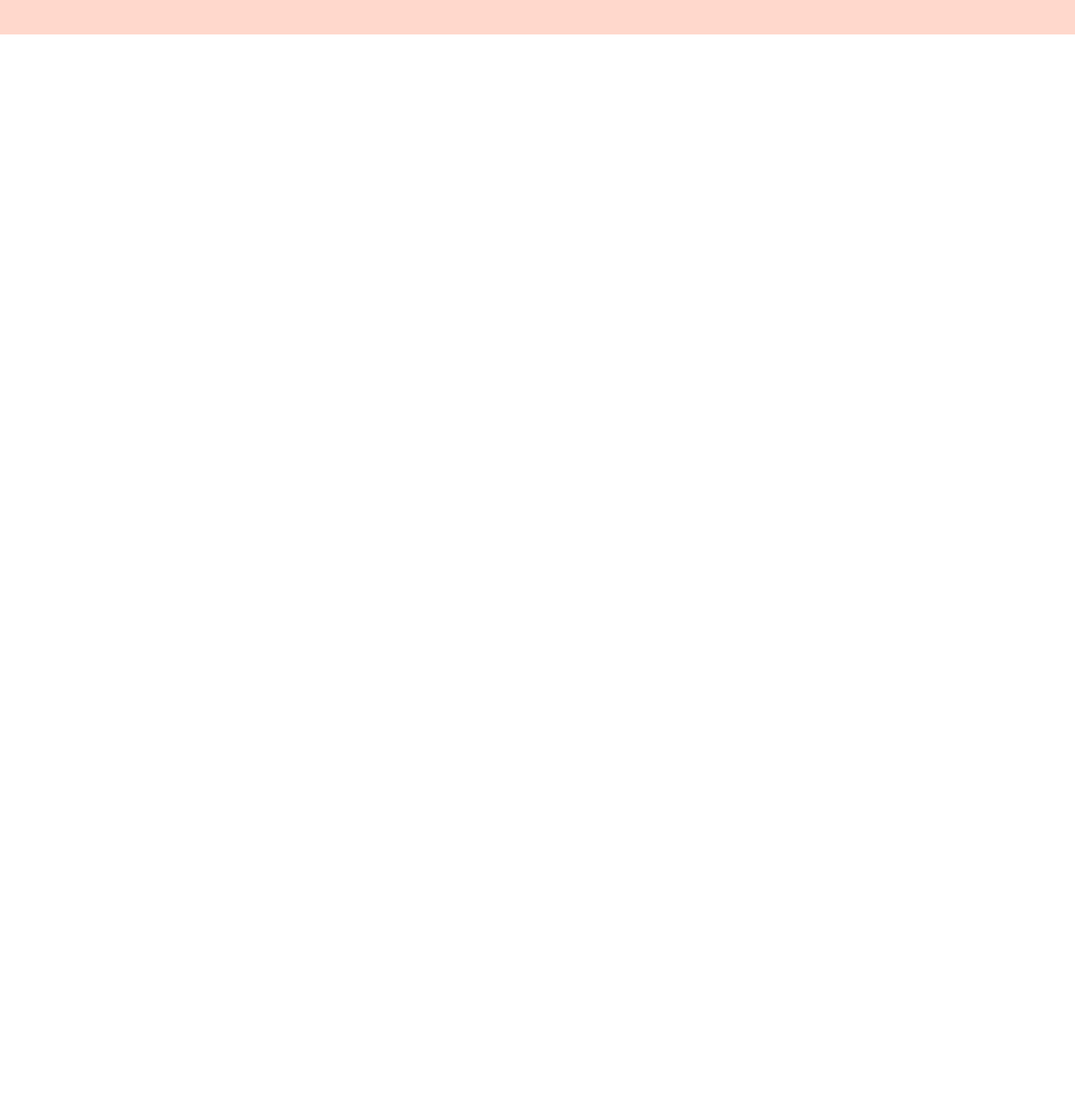
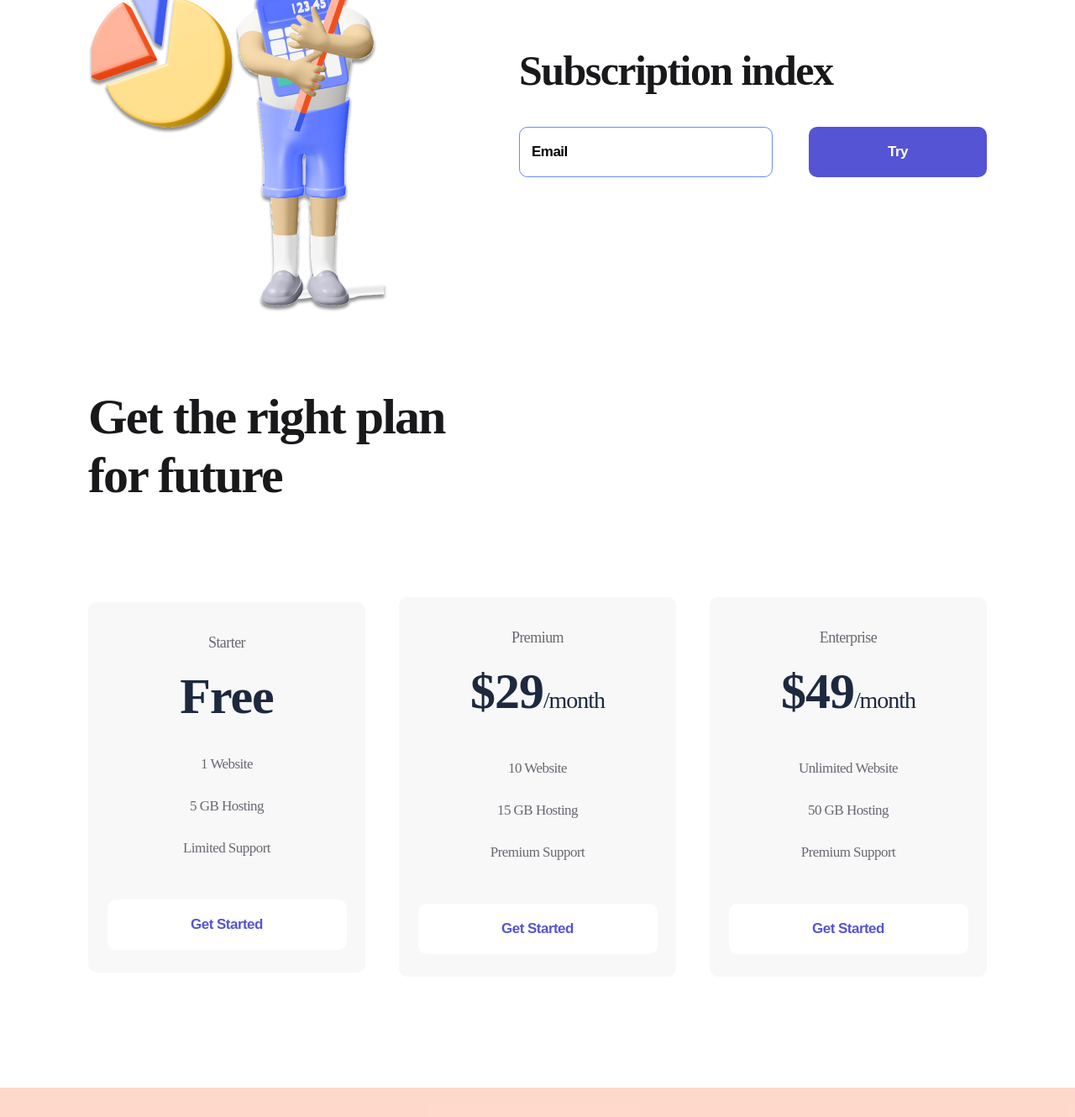
Before and after one commit to statsenkoin/logoipsum, a plain HTML site: page index.html in a window 1280 px wide. Shown: the part 971-2301 px from the top of the page at 84% size. Before the commit the page ends 1012 px from the top, so only its background shows below. Drawn offline with Linux system fonts and the light colour scheme.

Commit message:
Add files via upload

```diff
--- a/index.html
+++ b/index.html
@@ -65,6 +65,56 @@
             <img src="./img/firstman.png" alt="firstman">
         </div>
     </section>
+    <section class="container subscribe">
+        <div>
+            <img src="./img/secondman.png" alt="secondman">
+        </div>
+        <div>
+            <h2 class="subscribe_title">
+                Subscription index
+            </h2>
+            <form>
+                <input class="input" type="email" placeholder="Email">
+                <button class="button button_violet">Try</button>
+            </form>
+        </div>
+    </section>
+    <section class="container plan">
+        <h2 class="plan_title">
+            Get the right plan for future
+        </h2>
+        <div class="plan_flex">
+            <div class="item">
+                <p class="item_text">Starter</p>
+                <h3 class="item_title">Free</h3>
+                <ul>
+                    <li class="item_li">1 Website</li>
+                    <li class="item_li">5 GB Hosting</li>
+                    <li class="item_li">Limited Support</li>
+                </ul>
+                <button class="button button_item">Get Started</button>
+            </div>
+            <div class="item">
+                <p class="item_text">Premium</p>
+                <h3 class="item_title">$29<span>/month</span></h3>
+                <ul>
+                    <li class="item_li">10 Website</li>
+                    <li class="item_li">15 GB Hosting</li>
+                    <li class="item_li">Premium Support</li>
+                </ul>
+                <button class="button button_item">Get Started</button>
+            </div><div class="item">
+                <p class="item_text">Enterprise</p>
+                <h3 class="item_title">$49<span>/month</span></h3>
+                <ul>
+                    <li class="item_li">Unlimited Website</li>
+                    <li class="item_li">50 GB Hosting</li>
+                    <li class="item_li">Premium Support</li>
+                </ul>
+                <button class="button button_item">Get Started</button>
+            </div>
+        </div>
+    </section>
     <footer class="footer">
         <div class="container futer_flex">
             <div>
--- a/style/style.css
+++ b/style/style.css
@@ -1,32 +1,37 @@
-*{
+* {
   margin: 0;
   padding: 0;
   font-size: 16;
   font-weight: normal;
 }
-.container{
+.container {
   max-width: 1070px;
   margin: 0 auto;
 }
-.header, .footer{
+.header,
+.footer {
   background-color: rgba(255, 113, 67, 0.27);
   padding: 38px 0 48px;
 }
-.footer{
+.footer {
   padding: 53px 0 53px;
 }
-.header_flex, .futer_flex, .about{
-    display:flex;
+.header_flex,
+.futer_flex,
+.about,
+.subscribe,
+.plan_flex {
+  display: flex;
   justify-content: space-between;
   align-items: center;
 }
-.nav_li{
+.nav_li {
   display: inline-block;
 }
-.nav_li:not(:first-of-type){
+.nav_li:not(:first-of-type) {
   margin-left: 49px;
 }
-.nav_link{
+.nav_link {
   font-weight: bold;
   font-size: 15px;
   line-height: 20px;
@@ -34,11 +39,11 @@
   color: #696871;
   text-decoration: none;
 }
-.nav_link:hover{
+.nav_link:hover {
   color: black;
   transition: 300ms;
 }
-.button{
+.button {
   width: 212px;
   height: 60px;
   font-weight: bold;
@@ -46,20 +51,20 @@
   line-height: 22px;
   text-align: center;
   letter-spacing: -0.531474px;
-    color: #FFFFFF;
+  color: #ffffff;
   border: none;
   border-radius: 10px;
   cursor: pointer;
 }
-.button_orange{
-    background: #FF7143;
+.button_orange {
+  background: #ff7143;
 }
-.button_orange:hover{
+.button_orange:hover {
   background: #ff602b;
   transition: 500ms;
 }
-.button_violet{
-    background: #5454D4;
+.button_violet {
+  background: #5454d4;
 }
 .button_violet:hover {
   background: #4b4bd4;
@@ -67,27 +72,27 @@
 }
 .button_transparent {
   background: none;
-    color: #5454D4;
-    border: 1px solid #5454D4;
+  color: #5454d4;
+  border: 1px solid #5454d4;
   margin-left: 35px;
 }
 .button_transparent:hover {
   background: #f6f6f8;
   transition: 500ms;
 }
-.about{
+.about {
   margin: 104px auto 85px;
 }
-.about_title{
+.about_title {
   font-weight: bold;
   font-size: 80px;
   line-height: 77px;
   letter-spacing: -2.50105px;
-    color: #19191B;
+  color: #19191b;
   max-width: 467px;
   margin-bottom: 30px;
 }
-.about_text{
+.about_text {
   font-size: 20px;
   line-height: 30px;
   letter-spacing: -0.625263px;
@@ -95,3 +100,100 @@
   max-width: 467px;
   margin-bottom: 50px;
 }
+.subscribe {
+  margin-bottom: 85px;
+}
+.subscribe_title {
+  font-weight: 700;
+  font-size: 50px;
+  line-height: 57px;
+  letter-spacing: -1.56316px;
+  color: #19191b;
+  margin-bottom: 38px;
+}
+.input {
+  width: 302px;
+  height: 60px;
+  border: 1px solid #7087ff;
+  border-radius: 10px;
+  padding-left: 14px;
+  box-sizing: border-box;
+  margin-right: 39px;
+}
+.input::placeholder,
+.input {
+  font-weight: 700;
+  font-size: 17px;
+  line-height: 22px;
+  letter-spacing: -0.531474px;
+  color: #000000;
+}
+.input:focus {
+  outline: none;
+}
+.plan {
+  margin-bottom: 132px;
+}
+.plan_title {
+  font-weight: 700;
+  font-size: 60px;
+  line-height: 70px;
+  letter-spacing: -1.87579px;
+  color: #19191b;
+  max-width: 504px;
+  margin-bottom: 110px;
+}
+.item {
+  width: 330px;
+  background: #f8f8f8;
+  border-radius: 10px;
+  text-align: center;
+  padding: 34px 0 27px 0;
+}
+.item:hover {
+  transition: 500ms;
+  background: #ff7143;
+  box-shadow: 0px 32px 34px rgba(255, 112, 59, 0.317827);
+}
+.item:hover .item_text,
+.item:hover .item_title,
+.item:hover .item_li {
+  color: #ffffff;
+  transition: 500ms;
+}
+.item_text {
+  font-weight: 400;
+  font-size: 18px;
+  line-height: 28px;
+  letter-spacing: -0.562737px;
+  color: #696871;
+}
+.item_title {
+  font-weight: 700;
+  font-size: 60px;
+  line-height: 56px;
+  letter-spacing: -1.03448px;
+  color: #1d293f;
+  margin: 22px 0 28px;
+}
+.item_title span {
+  font-size: 28px;
+}
+.item_li {
+  list-style: none;
+  font-size: 17px;
+  line-height: 50px;
+  letter-spacing: -0.531474px;
+  color: #696871;
+}
+.button_item {
+  width: 285px;
+  background: #ffffff;
+  color: #5454d4;
+  margin-top: 36px;
+}
+.item:hover .button_item {
+  background: #9f3919;
+  color: #ffffff;
+  transition: 500ms;
+}
```
Also changed, not shown: img/secondman.png (added). Lines whose indentation alone changed are shown as unchanged.
